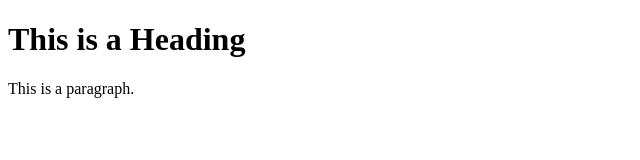
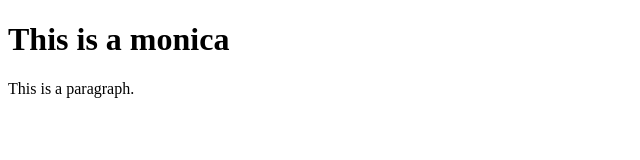
Before and after one commit to Monicajha1606/Git, a plain HTML site: page index.html in a window 1280 px wide. Shown: the whole page, without its empty margins (0-640 px from the left). Drawn offline with Linux system fonts and the light colour scheme.

Commit message:
second commit

```diff
--- a/index.html
+++ b/index.html
@@ -5,7 +5,7 @@
 </head>
 <body>
 
-<h1>This is a Heading</h1>
+<h1>This is a monica</h1>
 <p>This is a paragraph.</p>
 
 </body>
```
